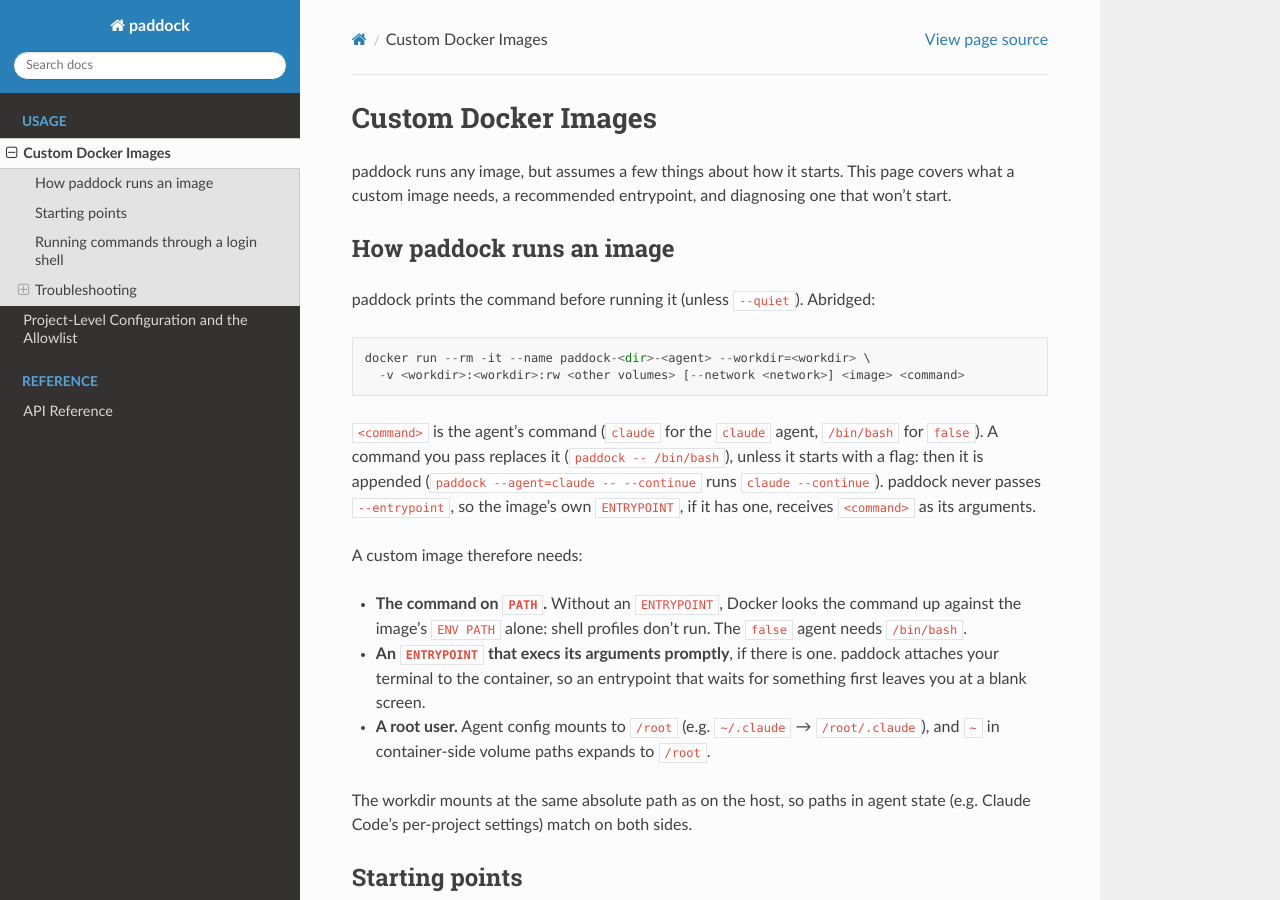
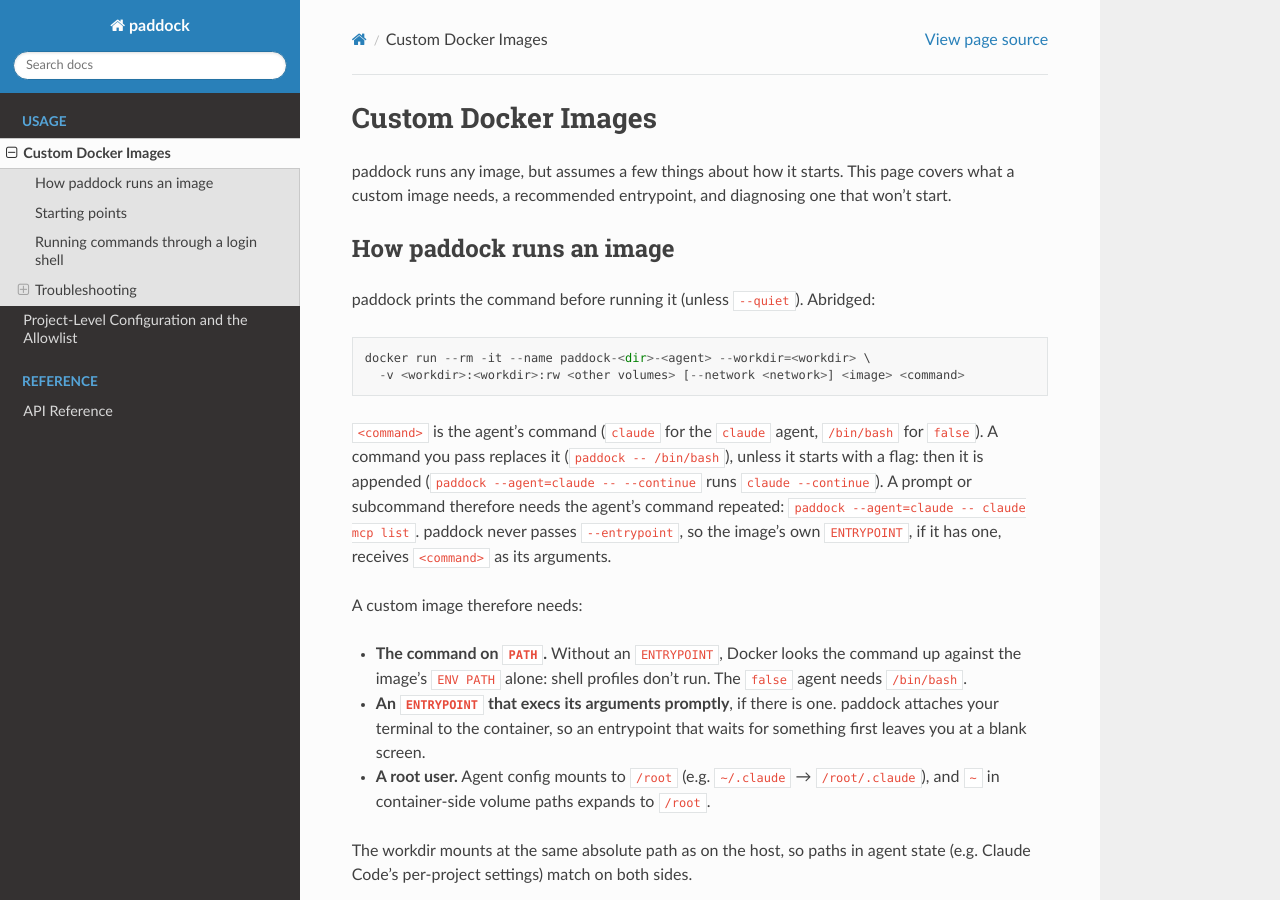
Before and after one commit to todofixthis/paddock, a Sphinx documentation site: the page built from docs/usage/docker-images.md, in a window 1280 px wide and 900 px high. Built offline with Sphinx 7.4.7 and the Read the Docs theme 3.1.0, drawn with Linux system fonts in a browser that asks for light colours.

Commit message:
Say how to pass a prompt and name the default agent 🗣️
- State that --agent defaults to claude, and show the prompt and
  subcommand form with --agent named so it holds for any config
- Say that a leading -- counts as a flag, and add the prompt rule to
  --help and the Docker images page

Co-Authored-By: Claude Opus 5.5 <noreply@anthropic.com>
Claude-Session: https://claude.ai/code/session_01SPbRsrJHzVcG6PU4R9bNw1

```diff
--- a/docs/usage/docker-images.md
+++ b/docs/usage/docker-images.md
@@ -15,6 +15,8 @@ docker run --rm -it --name paddock-<dir>-<agent> --workdir=<workdir> \
 `<command>` is the agent's command (`claude` for the `claude` agent, `/bin/bash` for
 `false`). A command you pass replaces it (`paddock -- /bin/bash`), unless it starts with a
 flag: then it is appended (`paddock --agent=claude -- --continue` runs `claude --continue`).
+A prompt or subcommand therefore needs the agent's command repeated:
+`paddock --agent=claude -- claude mcp list`.
 paddock never passes `--entrypoint`, so the image's own `ENTRYPOINT`, if it has one,
 receives `<command>` as its arguments.
 
```
Also changed, not shown: README.rst (+4 -4 lines), 1 other file.
